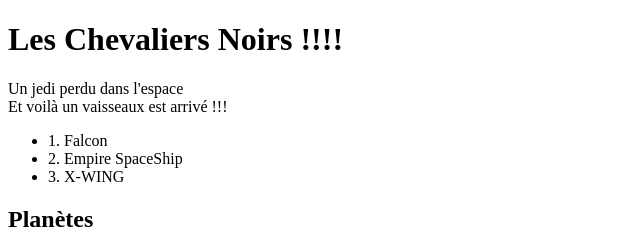
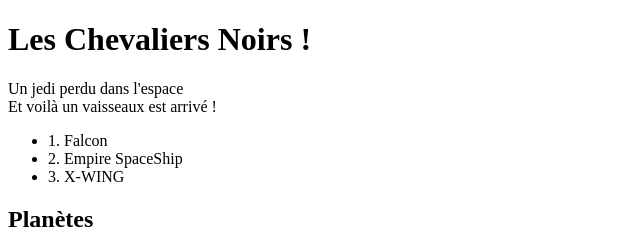
Before and after one commit to Philart666/Test-Formation, a plain HTML site: page index.html in a window 1280 px wide. Shown: the top 240 px of the page, 0-640 px from the left. Drawn offline with Linux system fonts and the light colour scheme.

Commit message:
Correctif : suppression des "!" en trop.

```diff
--- a/index.html
+++ b/index.html
@@ -7,9 +7,9 @@
     <title>Docugit ment</title>
 </head>
 <body>
-<h1>Les Chevaliers Noirs !!!!</h1>
+<h1>Les Chevaliers Noirs !</h1>
 <div>Un jedi perdu dans l'espace</div>
-<div>Et voilà un vaisseaux est arrivé !!!</div>
+<div>Et voilà un vaisseaux est arrivé !</div>
 <ul>
     <li>1. Falcon</li>
     <li>2. Empire SpaceShip</li>
```
